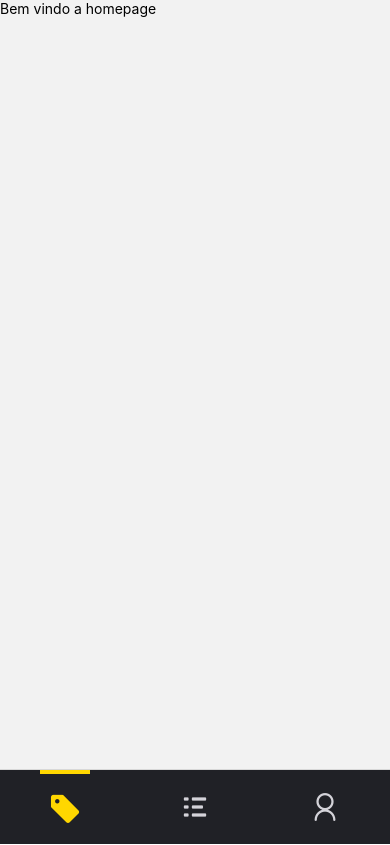
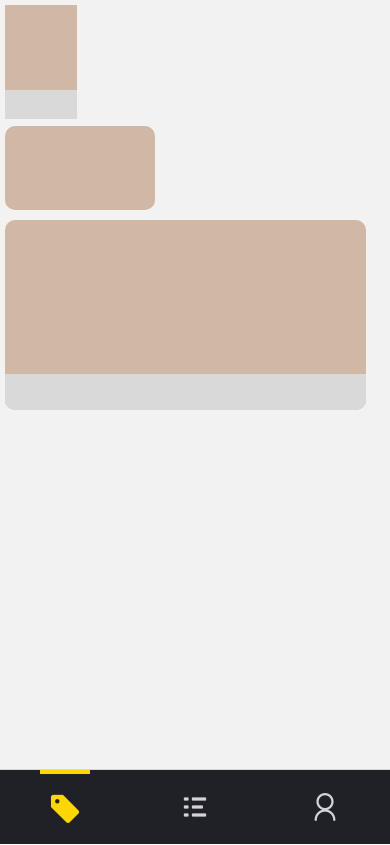
Before and after one commit to lucastere10/react-native-grupo6-trabalho-final, a React Native app: screen /Home in a window 390 px wide. Built offline with nearby package versions, Linux system fonts and the light colour scheme.

Commit message:
componentes

```diff
--- /dev/null
+++ b/src/components/cardCategoria/index.tsx
@@ -0,0 +1,22 @@
+import {View,Text} from 'react-native';
+import { styles } from './style';
+
+
+
+
+export const CardCategoria = () =>{
+
+    return(
+        <View >
+
+         <View style={styles.card}>
+
+            <View style={styles.info}>
+
+            </View>
+         </View>
+
+
+        </View>
+    )
+}
--- /dev/null
+++ b/src/components/cardCategoria/style.ts
@@ -0,0 +1,23 @@
+import { StyleSheet } from "react-native";
+
+export const styles = StyleSheet.create({
+    card: {
+        margin:5,
+        width:361,
+        height:190,
+        borderRadius:10,
+        backgroundColor:'#D1B8A4'
+    },
+
+
+    info:{
+       marginTop:154,
+        width:361,
+        height:36,
+        backgroundColor:'#D9D9D9',
+        borderBottomLeftRadius:10,
+        borderBottomRightRadius:10
+    }
+
+
+})
--- /dev/null
+++ b/src/components/cardEstacoes/index.tsx
@@ -0,0 +1,14 @@
+import {View,Text} from 'react-native';
+import { styles } from './style';
+
+
+
+
+export const CardEstacoes = () =>{
+
+    return(
+        <View >
+            <View style={styles.card}></View>
+        </View>
+    )
+}
--- /dev/null
+++ b/src/components/cardEstacoes/style.ts
@@ -0,0 +1,14 @@
+import { StyleSheet } from "react-native";
+
+export const styles = StyleSheet.create({
+    card: {
+        margin:5,
+        width:150,
+        height:84,
+        backgroundColor:'#D1B8A4',
+        borderRadius:10
+    },
+
+
+
+})
--- /dev/null
+++ b/src/components/cardProdutos/index.tsx
@@ -0,0 +1,22 @@
+import {View,Text} from 'react-native';
+import { styles } from './style';
+
+
+
+
+export const CardProdutos = () =>{
+
+    return(
+        <View style={styles.container}>
+
+         <View style={styles.produto}>
+
+         </View>
+
+         <View style={styles.info}>
+            <Text></Text>
+         </View>
+
+        </View>
+    )
+}
--- /dev/null
+++ b/src/components/cardProdutos/style.ts
@@ -0,0 +1,22 @@
+import { StyleSheet } from "react-native";
+
+export const styles = StyleSheet.create({
+    container: {
+        margin:5,
+        width:72,
+        height:111
+    },
+
+    produto:{
+        backgroundColor:'#D1B8A4',
+        width:72,
+        height:85,
+    },
+    info:{
+        width:72,
+        height:29,
+        backgroundColor:'#D9D9D9'
+    }
+
+
+})
--- a/src/screen/Home/index.tsx
+++ b/src/screen/Home/index.tsx
@@ -1,9 +1,18 @@
 import { View, Text } from "react-native"
+import { CardProdutos } from "../../components/cardProdutos"
+import { CardEstacoes } from "../../components/cardEstacoes"
+import { CardCategoria } from "../../components/cardCategoria"
 
 export const Home = () => {
   return(
     <View>
-        <Text>Bem vindo a homepage</Text>
+
+    <CardProdutos/>
+    <CardEstacoes/>
+    <CardCategoria/>
+
+
+
     </View>
   )
 }
```
